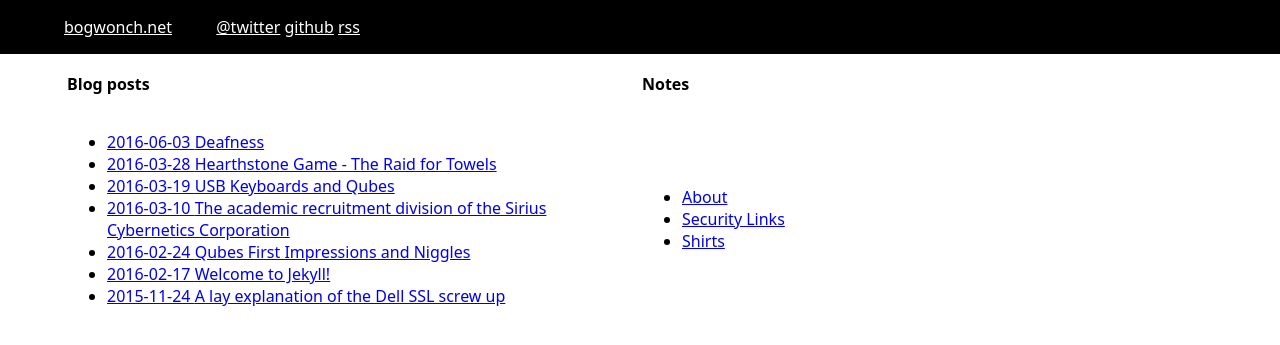
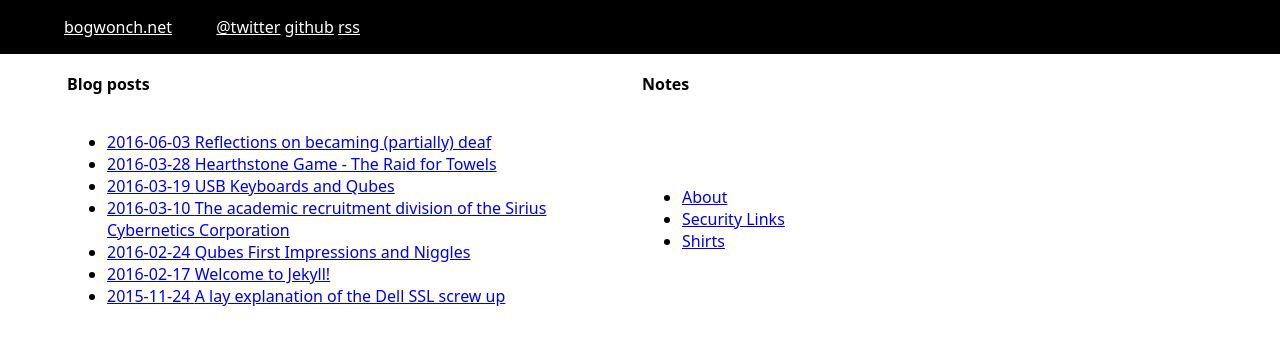
Before and after one commit to bogwonch/bogwonch.github.io, a Jekyll site: the page built from index.html, in a window 1280 px wide. Shown: the top 345 px of the page. Built offline with Jekyll 4.4.1, drawn with Linux system fonts in a browser that asks for light colours.

Commit message:
Forgot the header

```diff
--- a/_posts/2016-06-03-deafness.markdown
+++ b/_posts/2016-06-03-deafness.markdown
@@ -1,4 +1,11 @@
-Reflections on becoming (partially) deaf
+---
+layout: post
+title: Reflections on becaming (partially) deaf
+date: 2016-06-03 13:00:00 +0000
+categories: hearthstone
+---
+
+# Reflections on becoming (partially) deaf
 
 I am in Reykjavíc for a conference.  It's a beautiful country. Stark and
 minimal with buildings that look like they've been put up temporarily rather
```
